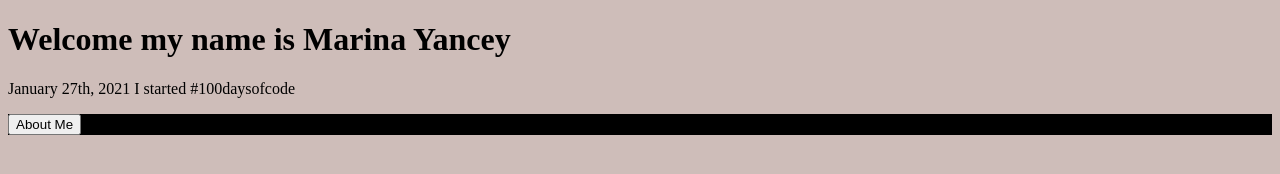
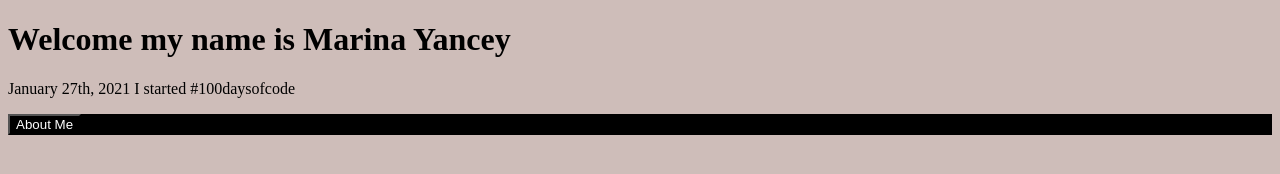
Before and after one commit to codeoutback/codeoutback.github.io, a plain HTML site: page index.html in a window 1280 px wide. Drawn offline with nearby package versions, Linux system fonts and the light colour scheme.

Commit message:
Update style.css

```diff
--- a/style.css
+++ b/style.css
@@ -1,4 +1,4 @@
-aboutMe_button{
+button{
   background-color: black;
   color: white;
 }
```
